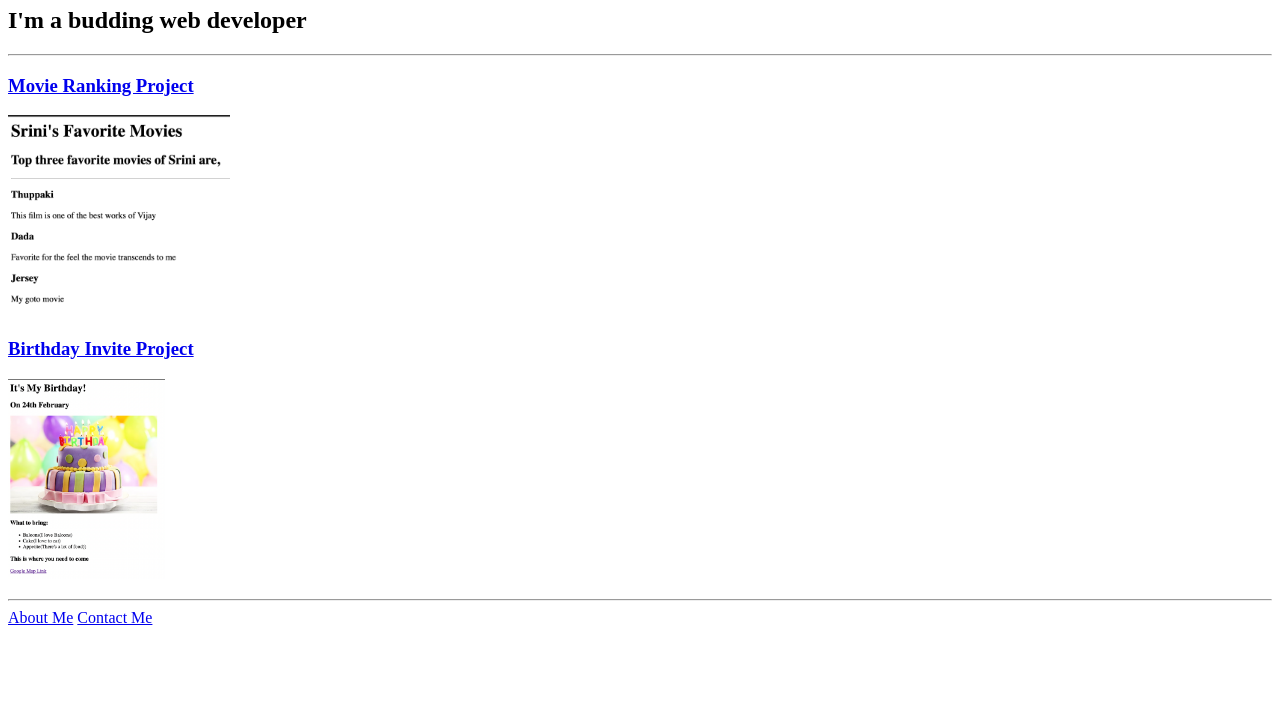
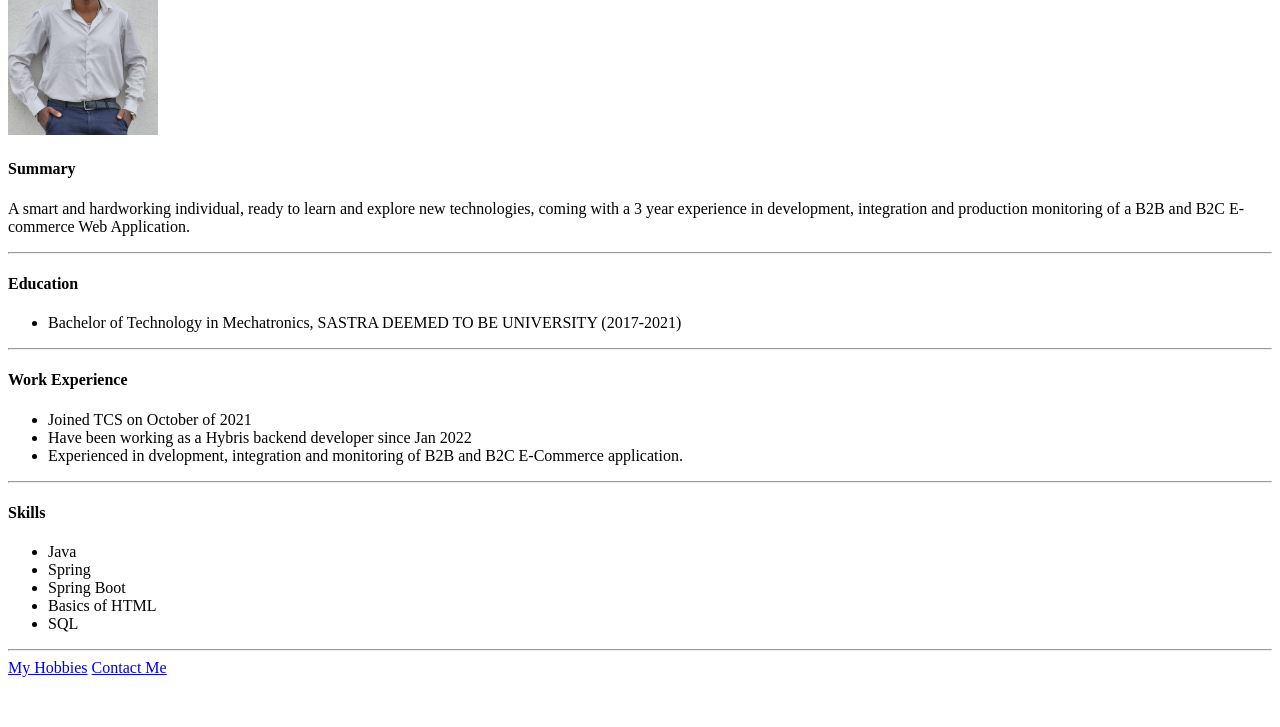
Before and after one commit to Srinivasan-M-24/html-portfolio, a plain HTML site: page index.html in a window 1280 px wide. Shown: the part 73-800 px from the top of the page. Drawn offline with Linux system fonts and the light colour scheme.

Commit message:
Add files via upload

```diff
--- a/index.html
+++ b/index.html
@@ -1,37 +1,36 @@
-<!-- TODO 1: Create the HTML Boilerplate -->
 <!DOCTYPE html>
 <html lang="en">
 <head>
     <meta charset="UTF-8">
-        <title>My Website</title>
+    <title>My Resume</title>
 </head>
 <body>
-        <h1>Srini's Portfolio</h1>
-        <h2>I'm a budding web developer</h2>
+    <img src="./assets/images/My_Photo.png" height="200" alt="A Photo of Srini" />
+    <h4>Summary</h4>
+    <p>A smart and hardworking individual, ready to learn and explore new technologies, coming with a 3 year experience in development, integration and production monitoring of a B2B and B2C E-commerce Web Application.</p>
     <hr />
-        <p>
-           <h3><a href="./public/movie-ranking.html">Movie Ranking Project</a></h3>
-            <img src="./assets/images/movie-ranking.png" height="200" alt="Srini's Movie Ranking project image" />
-        </p>
-        <p>
-            <h3><a href="./public/birthday-invite.html">Birthday Invite Project</a></h3>
-            <img src="./assets/images/birthday-invite.png" height="200" alt="Srini's Birthday invite project" />
-        </p>
+    <h4>Education</h4>
+    <ul>
+        <li>Bachelor of Technology in Mechatronics, SASTRA DEEMED TO BE UNIVERSITY (2017-2021)</li>
+    </ul>
     <hr />
-        <a href="./public/about.html">About Me</a> <a href="./public/contact.html">Contact Me</a>
+    <h4>Work Experience</h4>
+    <ul>
+        <li>Joined TCS on October of 2021</li>
+        <li>Have been working as a Hybris backend developer since Jan 2022</li>
+        <li>Experienced in dvelopment, integration and monitoring of B2B and B2C E-Commerce application.</li>
+    </ul>
+    <hr />
+    <h4>Skills</h4>
+    <ul>
+        <li>Java</li>
+        <li>Spring</li>
+        <li>Spring Boot</li>
+        <li>Basics of HTML</li>
+        <li>SQL</li>
+    </ul>
+    <hr />
+    <a href="./public/hobbies.html">My Hobbies</a>
+    <a href="./public/contact.html">Contact Me</a>
 </body>
 </html>
-
-<!-- TODO 2: Add Your previous projects' HTML into the public folder -->
-
-<!-- TODO 3: Take screenshots of your project previews and add the images to the images folder -->
-
-<!-- TODO 4: Add titles/subtitles etc. -->
-
-<!-- TODO 5: Add a link to the project pages -->
-
-<!-- TODO 6: Add images to show the project previews
-HINT for TODO 6: You can use the height attribute set to 200 to make the image smaller:
-https://developer.mozilla.org/en-US/docs/Web/HTML/Element/img#attr-height -->
-
-<!-- TODO 7: Add the Contact Me and About Me page links -->
```
Also changed, not shown: public/hobbies.html (added, +8 -0 lines), assets/images/My_Photo.png (added). Lines whose indentation alone changed are shown as unchanged.
